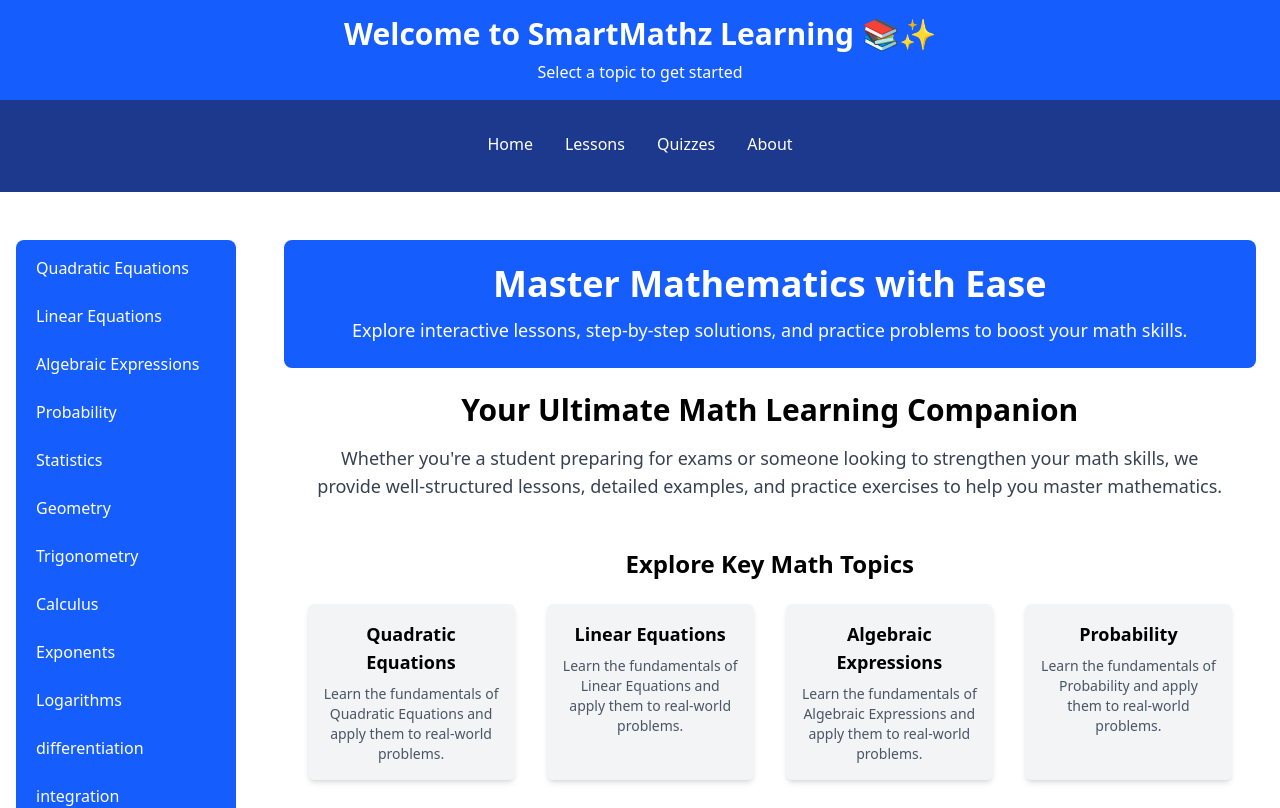
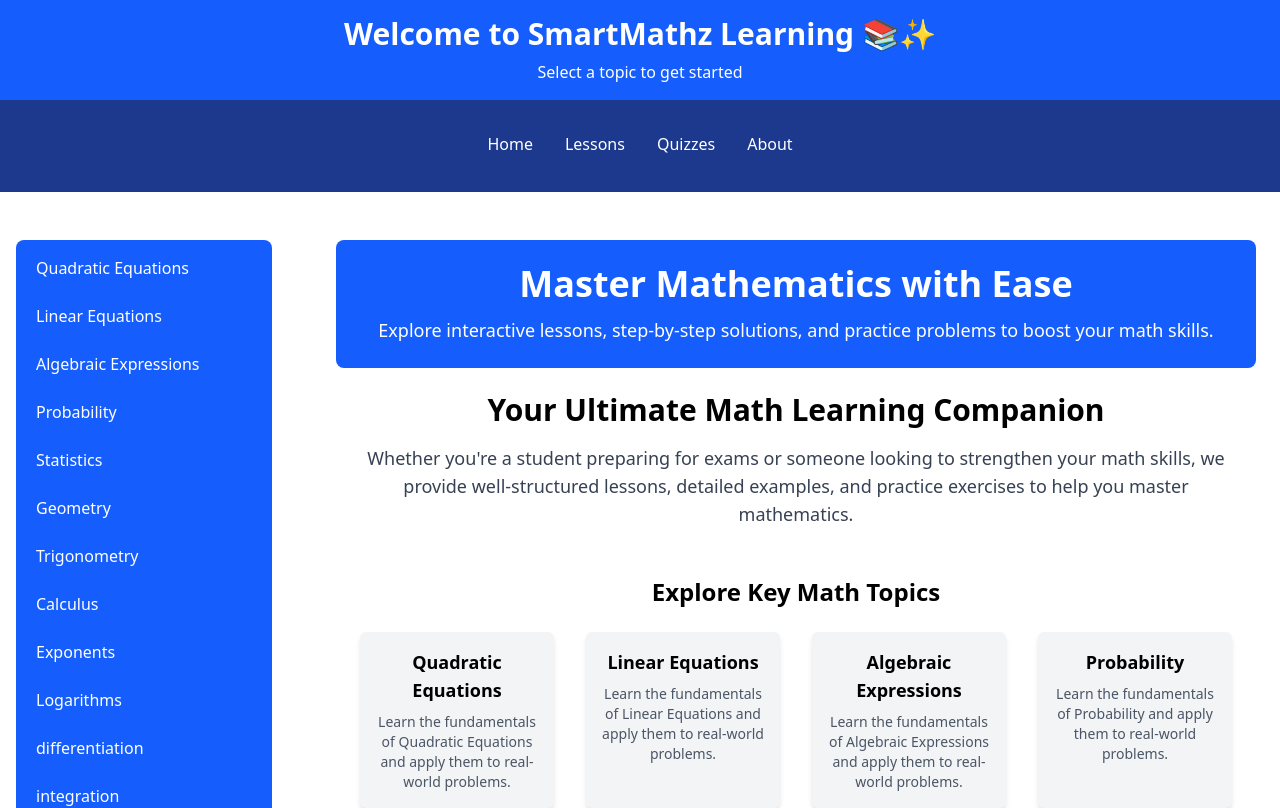
Before and after one commit to vikky269/mathematical, a Next.js app: page / in a window 1280 px wide. Shown: the top 808 px of the page. Built offline with nearby package versions, Linux system fonts and the light colour scheme.

Commit message:
fixed it

```diff
--- a/app/components/sidebar/sidebar.tsx
+++ b/app/components/sidebar/sidebar.tsx
@@ -49,9 +49,8 @@ export default function Sidebar() {
       </button>
 
       {/* Sidebar */}
-      <section className="flex flex-col h-screen">
-        <aside
-          className={`fixed md:top-0 top-30 left-0  h-[800px] mt-12  md:ml-4 w-screen md:w-full rounded-lg bg-blue-600 text-white p-2 transition-transform md:translate-x-0  md:block ${isOpen ? "translate-x-0" : "-translate-x-full"
+       <aside
+          className={`fixed md:top-0 top-30 left-0 min-h-screen h-[85%] mt-12  md:ml-4 w-screen md:w-[20%] rounded-lg bg-blue-600 text-white p-2 transition-transform md:translate-x-0  md:block ${isOpen ? "translate-x-0" : "-translate-x-full"
             } md:relative md:flex`}
 
         >
@@ -71,29 +70,6 @@ export default function Sidebar() {
             ))}
           </ul>
         </aside>
-
-        {/* <aside
-          className={`fixed md:top-0 top-30 left-0 hidden min-h-screen md:h-[45%] mt-24 md:ml-4 w-[45%] md:w-full rounded-lg bg-blue-600 text-white p-2 transition-transform md:translate-x-0  md:block ${isOpen ? "translate-x-0" : "-translate-x-full"
-            } md:relative md:flex`}
-        >
-
-          <ul>
-            {topics.map((topic) => (
-              <li key={topic.path} className="mb-2">
-                <Link
-                  href={topic.path}
-                  className={`block px-3 py-2 rounded-md ${pathname === topic.path ? "" : "hover:bg-blue-500"
-                    }`}
-                  onClick={() => setIsOpen(false)} // Close menu on mobile
-                >
-                  {topic.name}
-                </Link>
-              </li>
-            ))}
-          </ul>
-        </aside> */}
-
-      </section>
     </>
   );
 }
```
